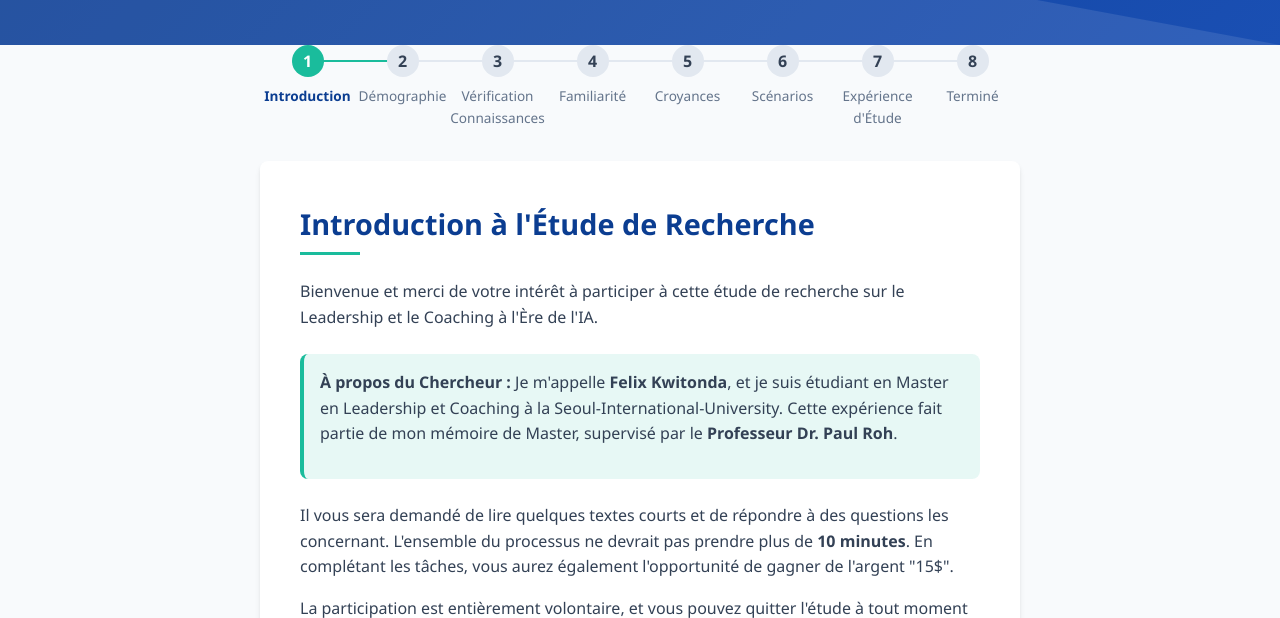
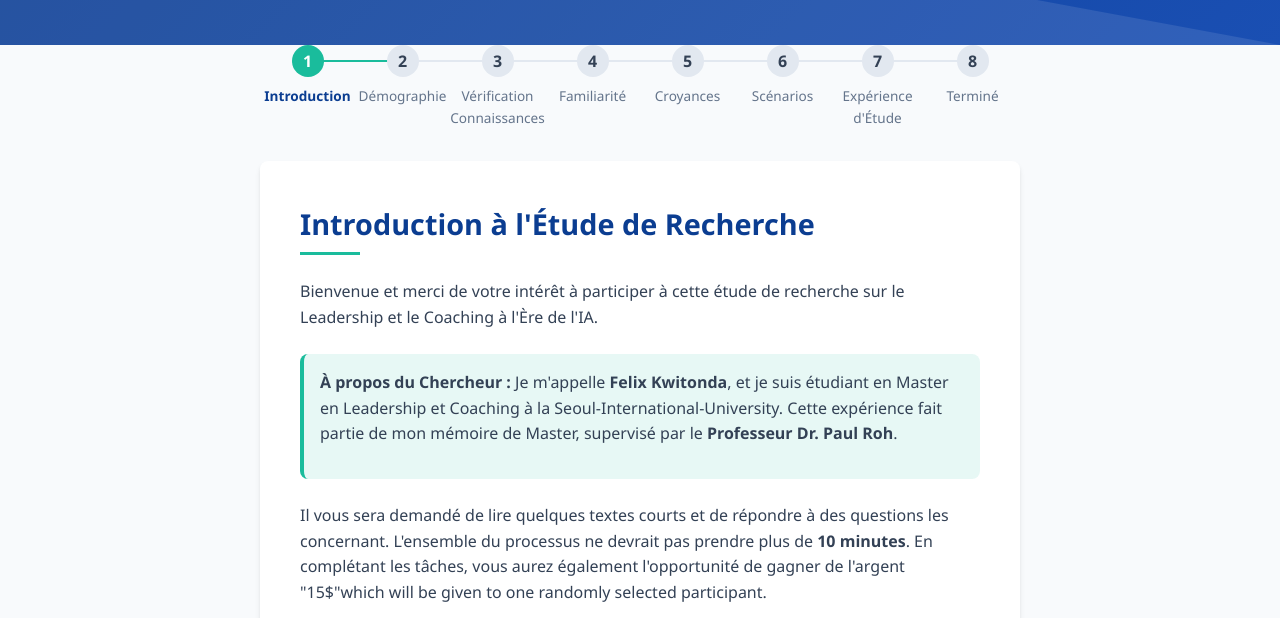
Before and after one commit to Rich-forever/ai-leadership-coaching, a plain HTML site: page index-fr.html in a window 1280 px wide. Shown: the part 192-810 px from the top of the page. Drawn offline with Linux system fonts and the light colour scheme.

Commit message:
index-fr.html

```diff
--- a/index-fr.html
+++ b/index-fr.html
@@ -64,7 +64,7 @@
           <p><strong>À propos du Chercheur :</strong> Je m'appelle <strong>Felix Kwitonda</strong>, et je suis étudiant en Master en Leadership et Coaching à la Seoul-International-University. Cette expérience fait partie de mon mémoire de Master, supervisé par le <strong>Professeur Dr. Paul Roh</strong>.</p>
         </div>
 
-        <p>Il vous sera demandé de lire quelques textes courts et de répondre à des questions les concernant. L'ensemble du processus ne devrait pas prendre plus de <strong>10 minutes</strong>. En complétant les tâches, vous aurez également l'opportunité de gagner de l'argent "15$".</p>
+        <p>Il vous sera demandé de lire quelques textes courts et de répondre à des questions les concernant. L'ensemble du processus ne devrait pas prendre plus de <strong>10 minutes</strong>. En complétant les tâches, vous aurez également l'opportunité de gagner de l'argent "15$"which will be given to one randomly selected participant.</p>
 
         <p>La participation est entièrement volontaire, et vous pouvez quitter l'étude à tout moment sans fournir de raison. Toutes les réponses seront traitées confidentiellement et utilisées uniquement à des fins de recherche académique.</p>
 
```
